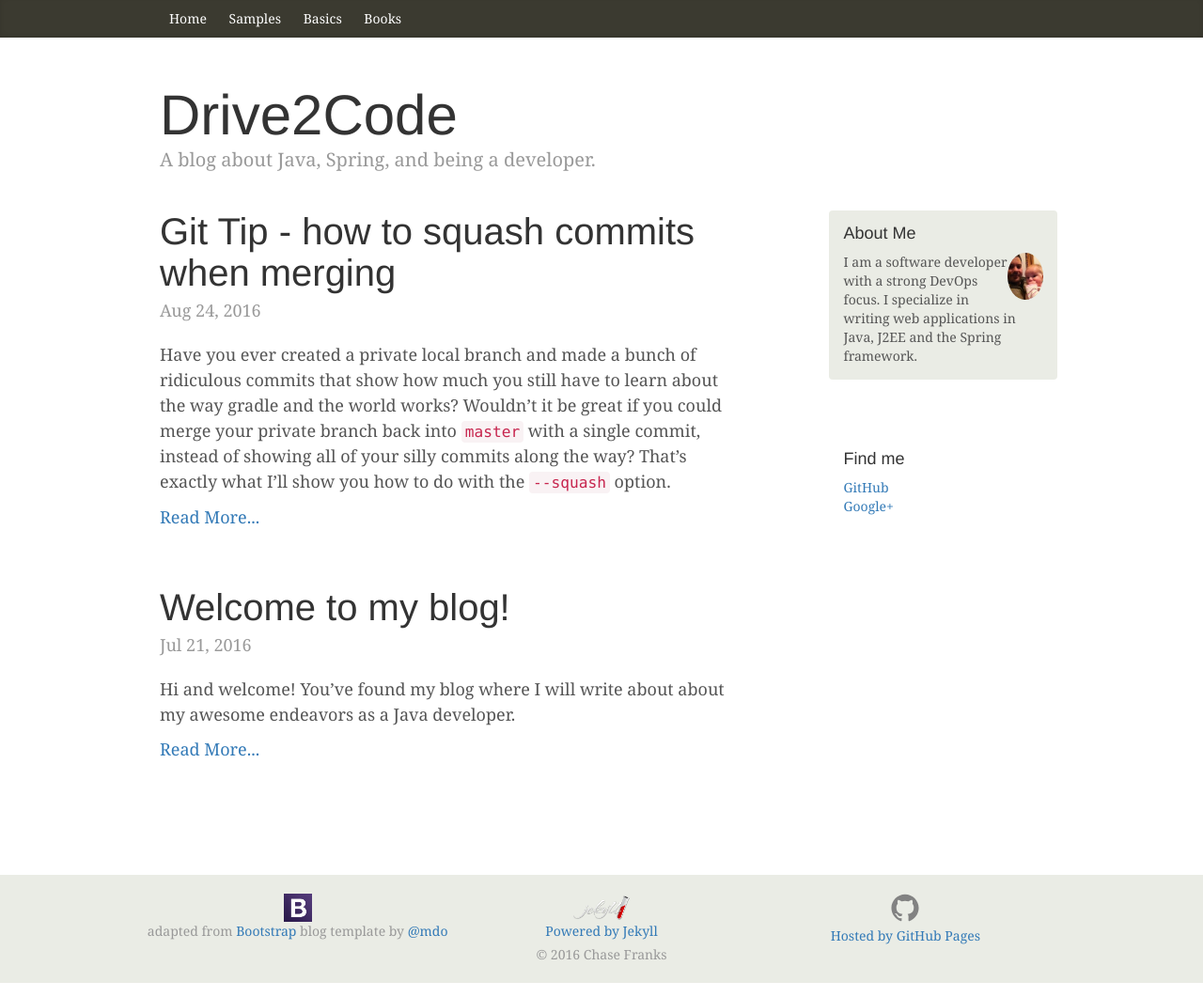
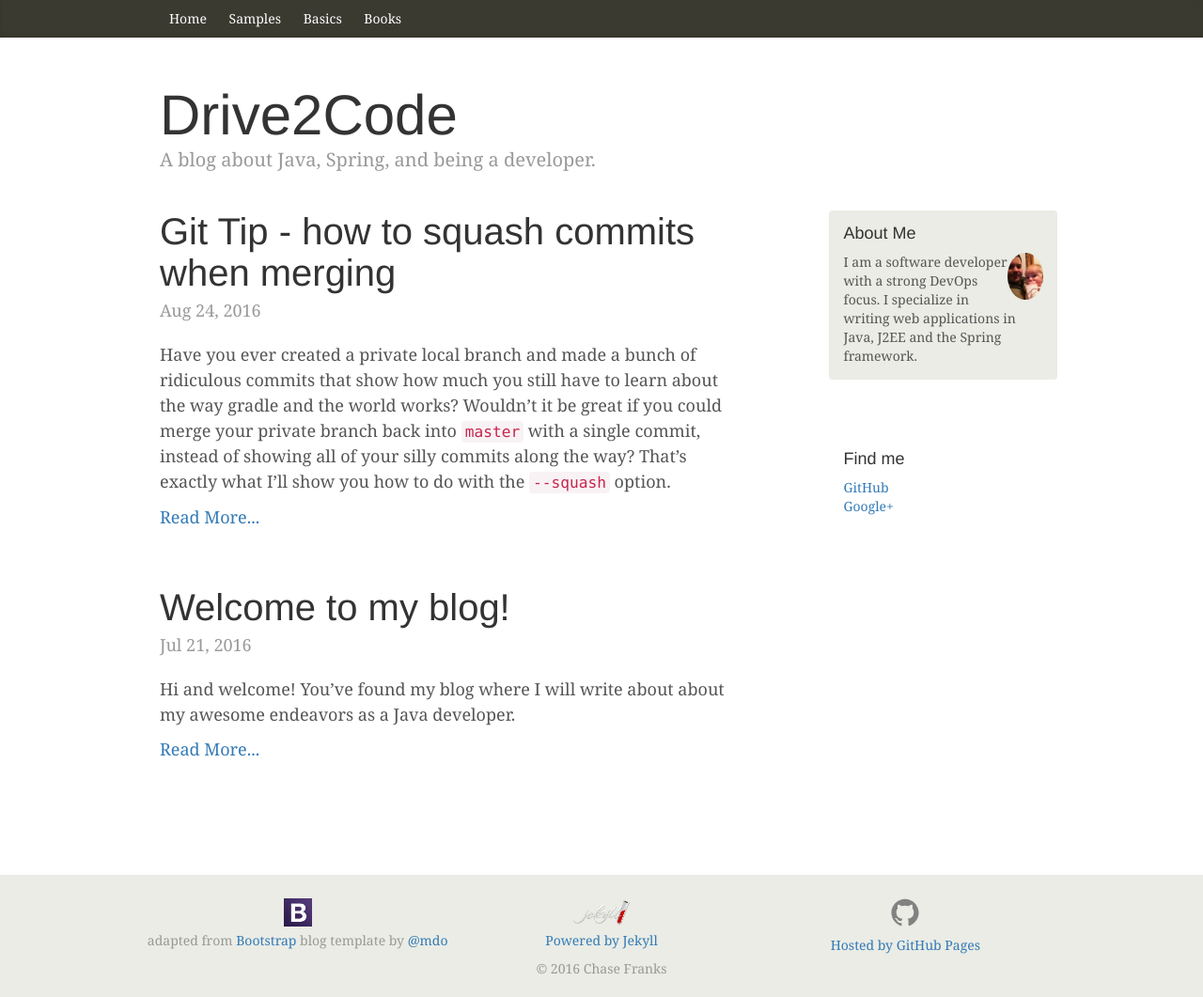
Before and after one commit to chasefranks/chasefranks.github.io, a Jekyll site: the page built from index.html, in a window 1280 px wide. Shown: the whole page at 94% size. Built offline with Jekyll 4.4.1, drawn with Linux system fonts in a browser that asks for light colours; nearby versions of some CDN libraries; the list of posts is cut into pages by our own code.

Commit message:
add better margins to footer

```diff
--- a/_sass/_styles.scss
+++ b/_sass/_styles.scss
@@ -180,7 +180,9 @@ h6, .h6 {
 }
 .blog-footer p:last-child {
   margin-bottom: 0;
+  margin-top: 5px;
 }
 .blog-footer img, svg {
   height: 30px;
+  margin: 5px;
 }
```
